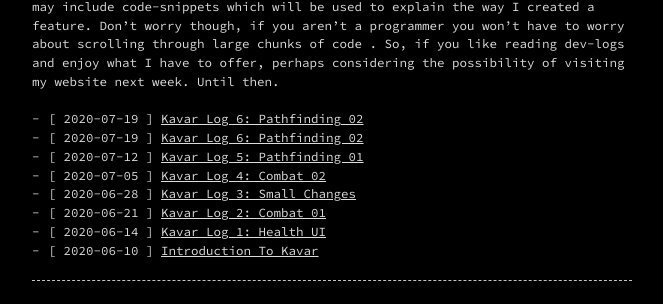
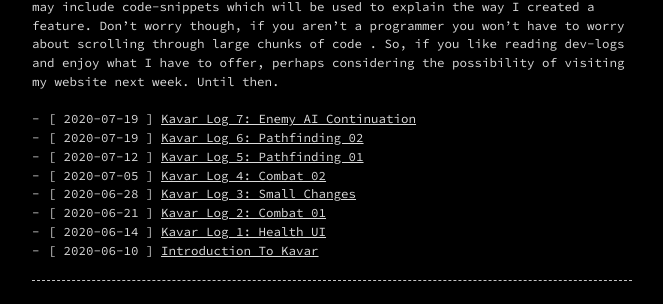
Before and after one commit to KyleS01/KyleS01.github.io, a Jekyll site: the page built from README.md, in a window 1280 px wide. Shown: the part 172-476 px from the top of the page, without its empty margins (308-971 px from the left). Built offline with Jekyll 4.4.1, drawn with Linux system fonts in a browser that asks for light colours; our own code applies the rules of GitHub Pages for plain Markdown files.

Commit message:
Update 2020-7-26-Kavar Log 7.markdown

```diff
--- a/_posts/2020-7-26-Kavar Log 7.markdown
+++ b/_posts/2020-7-26-Kavar Log 7.markdown
@@ -1,6 +1,6 @@
 ---
 layout: post
-title:  "Kavar Log 6: Pathfinding 02"
+title:  "Kavar Log 7: Enemy AI Continuation"
 date:   2020-7-19 18:00:00 +0100
 categories: Kavar
 ---
```
